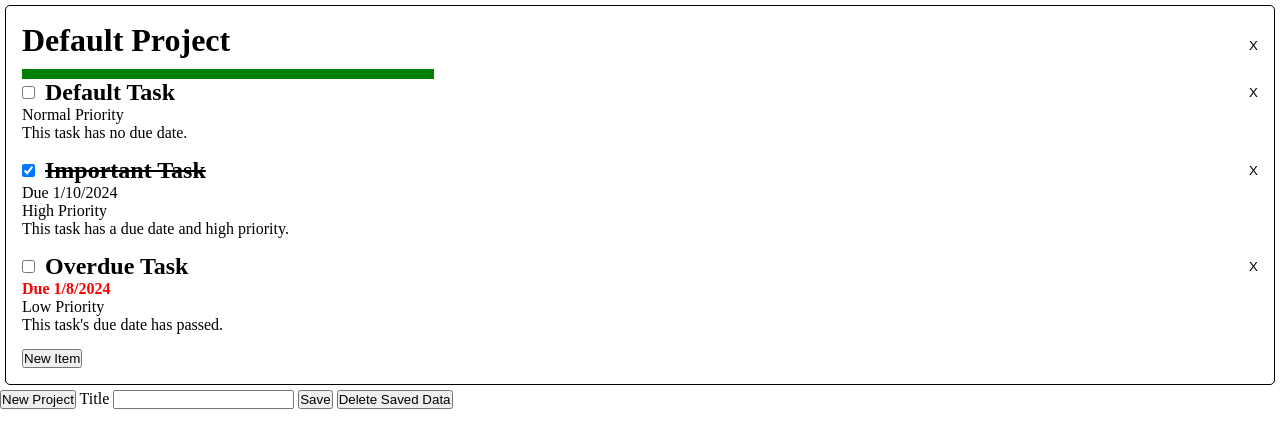
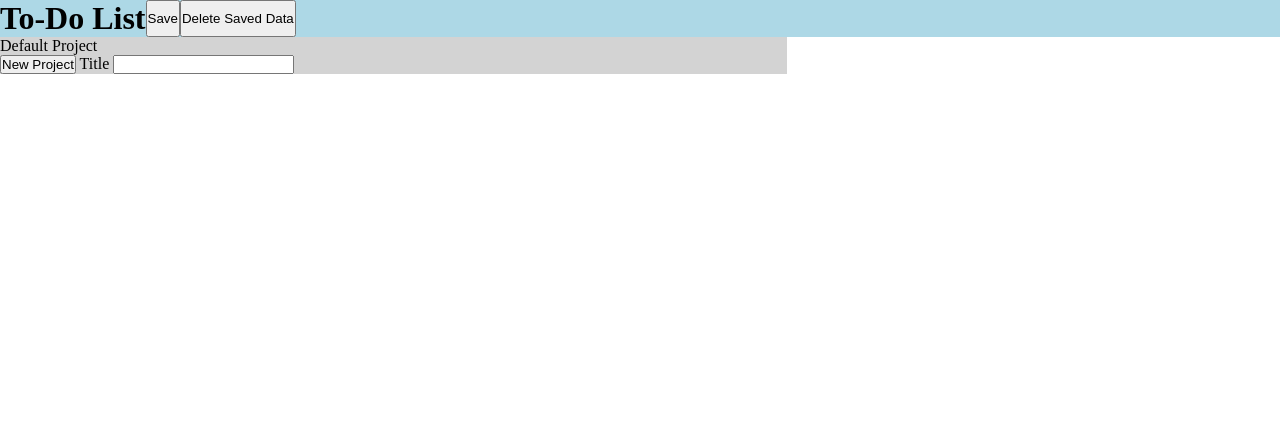
Before and after one commit to eccol/odin-todo-list, a website built with webpack: page src/index.html in a window 1280 px wide. Built offline with nearby package versions, Linux system fonts and the light colour scheme.

Commit message:
Revamp page layout

```diff
--- a/src/appController.js
+++ b/src/appController.js
@@ -9,7 +9,7 @@ export default class AppController {
     this.storageController.loadProjects(this.projectsController);
     this.displayController.projectsController = this.projectsController; //smelly
     this.createEventListeners();
-    this.displayController.updateAll(this.projectsController);
+    this.displayController.updateProjectList(this.projectsController.projects);
   }
 
   createEventListeners() {
--- a/src/displayController.js
+++ b/src/displayController.js
@@ -3,6 +3,17 @@ import createElementWithText from './createElementWithText.js';
 export default class DisplayController {
   constructor() {
     this.projectsContainer = document.querySelector('.projects-container');
+  }
+
+  updateProjectList(projects) {
+    const projectList = document.createElement('ul');
+    projectList.classList.add('project-list');
+    for (let p of projects) {
+      const projectItem = document.createElement('li');
+      projectItem.innerText = p.title;
+      projectList.appendChild(projectItem);
+    }
+    document.querySelector('.project-list').replaceWith(projectList);
   }
 
   updateAll(projectsController) {
--- a/src/index.html
+++ b/src/index.html
@@ -8,12 +8,19 @@
 </head>
 
 <body>
-  <div class="projects-container"></div>
-  <button class="new-project-button" type="button">New Project</button>
-  <label for="new-project-name">Title</label>
-  <input type="text" name="new-project-name" id="new-project-name">
-  <button type="button" id="save-button">Save</button>
-  <button type="button" id="delete-saved-data-button">Delete Saved Data</button>
+  <header>
+    <h1>To-Do List</h1>
+    <button type="button" id="save-button">Save</button>
+    <button type="button" id="delete-saved-data-button">Delete Saved Data</button>
+  </header>
+
+  <div class="project-list-container">
+    <div class="project-list"></div>
+    <button class="new-project-button" type="button">New Project</button>
+    <label for="new-project-name">Title</label>
+    <input type="text" name="new-project-name" id="new-project-name">
+  </div>
+  <div class="project-container"></div>
 
   <dialog id="new-task-dialog">
     <h1>New Task</h1>
--- a/src/style.css
+++ b/src/style.css
@@ -3,11 +3,32 @@
   padding: 0;
 }
 
-.project-container {
+/* .project-container {
   border: 1px black solid;
   border-radius: 5px;
   margin: 5px;
   padding: 1rem;
+} */
+
+body {
+  display: grid;
+  grid-template-areas: 'header header'
+    'projects-list project-body';
+}
+
+header {
+  grid-area: header;
+  display: flex;
+  background-color: lightblue;
+}
+
+.project-list-container {
+  grid-area: projects-list;
+  background-color: lightgray;
+}
+
+.project-container {
+  grid-area: project-body;
 }
 
 .project-container h1 {
```
